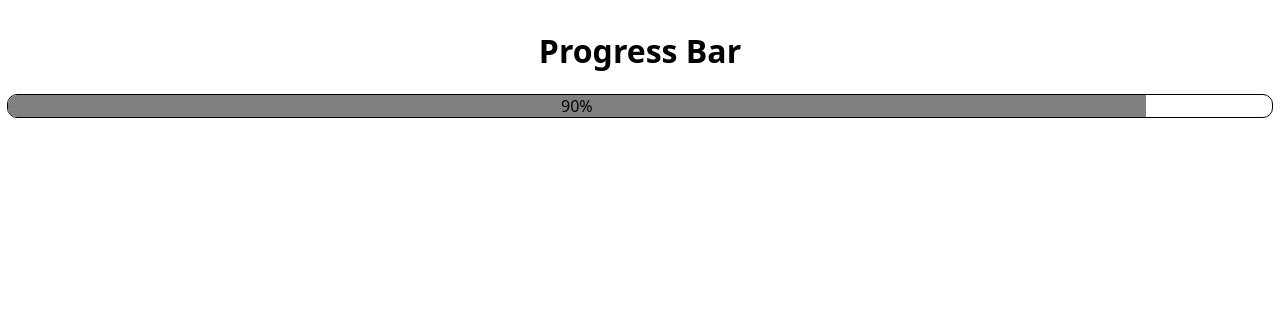
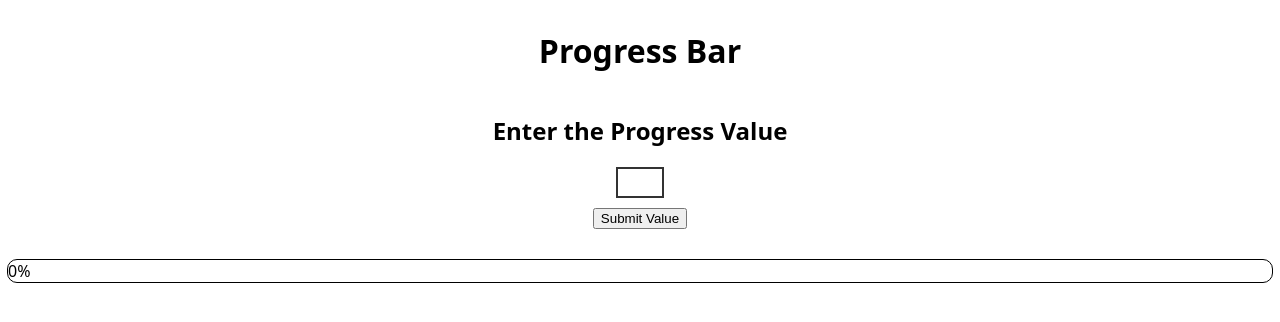
Before and after one commit to Akshay-Jhijhautia/Progress-Bar-React, a React (Vite) app: page / in a window 1280 px wide. Shown: the top 322 px of the page. Built offline with nearby package versions, Linux system fonts and the light colour scheme.

Commit message:
added a button for progress value

```diff
--- a/src/App.css
+++ b/src/App.css
@@ -19,3 +19,15 @@
 .inner {
   background-color: gray;
 }
+
+.box {
+  width: 40px;
+  height: 25px;
+  border: 2px solid #333;
+  margin-bottom: 10px;
+  text-align: center;
+}
+
+.button {
+  margin-bottom: 30px;
+}
--- a/src/App.jsx
+++ b/src/App.jsx
@@ -4,11 +4,30 @@ import { useState } from "react";
 
 function App() {
   const [progress, setProgress] = useState(0);
+  const [input, setInput] = useState("");
+
+  function handleInputChange(event) {
+    setInput(event.target.value);
+  }
+
+  function handleProgessValue() {
+    setProgress(input);
+  }
 
   return (
     <div className="App">
       <h1>Progress Bar</h1>
-      <ProgressBar progress={90} />
+      <h2>Enter the Progress Value</h2>
+      <input
+        type="number"
+        className="box"
+        value={input}
+        onChange={handleInputChange}
+      ></input>
+      <button className="button" onClick={handleProgessValue}>
+        Submit Value
+      </button>
+      <ProgressBar progress={progress} />
     </div>
   );
 }
```
